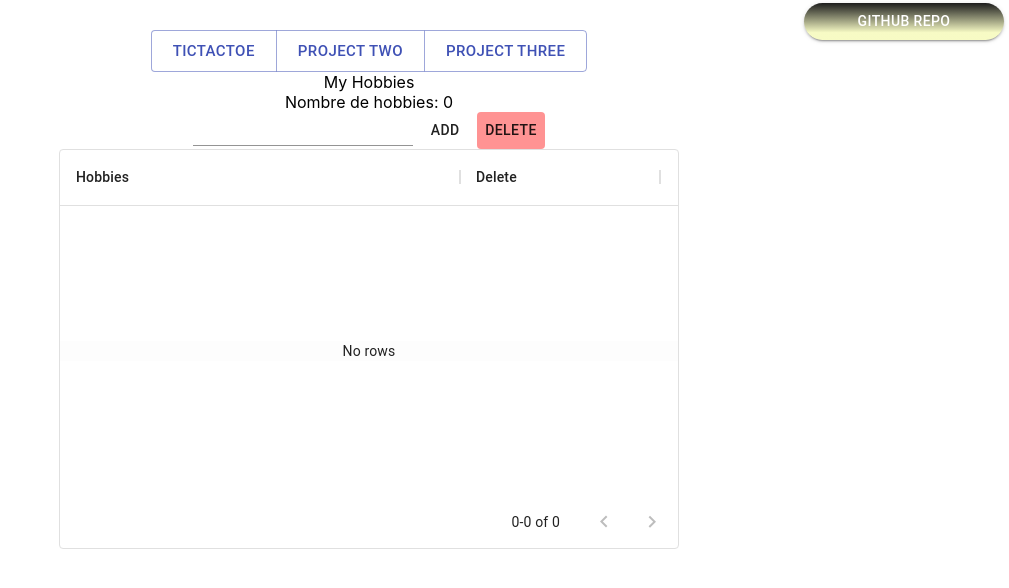
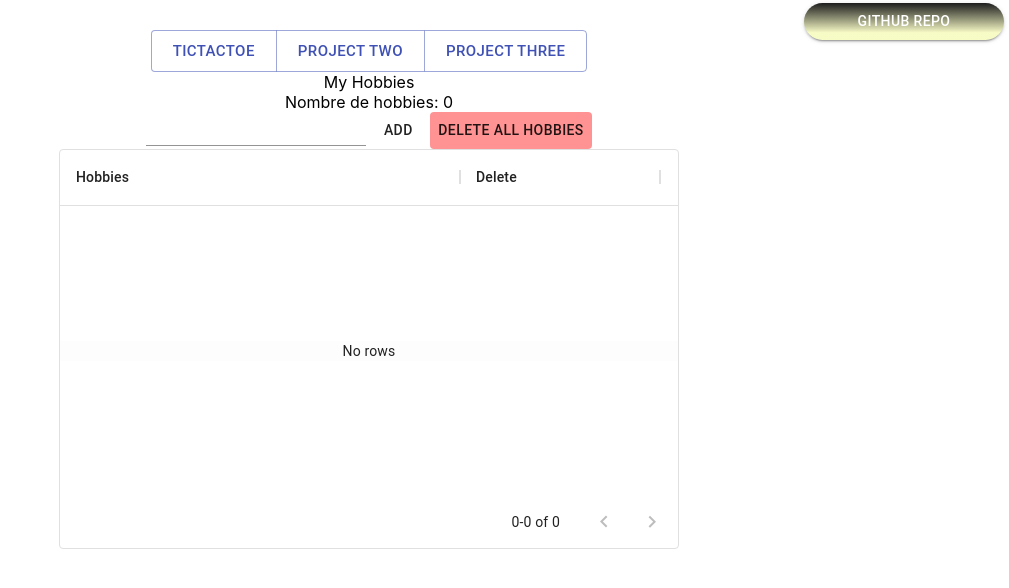
Before and after one commit to metasmash/tp3-web-buffa, a React (Create React App) app: page / in a window 1280 px wide. Both pictures are taken after a click on the button "PROJECT TWO". Shown: the top 588 px of the page, without its empty margins (271-1280 px from the left). Built offline with nearby package versions, Linux system fonts and the light colour scheme.

Commit message:
change title of button delete all hobbies

```diff
--- a/src/Components/Projects/MyHobbies/MyHobbies.jsx
+++ b/src/Components/Projects/MyHobbies/MyHobbies.jsx
@@ -45,7 +45,7 @@ export default function MyHobbies() {
                     style={{ backgroundColor: '#ff292980' }}
                     onClick={deleteAllHobbies}
                 >
-                    delete
+                    delete all hobbies
                 </Button>
             </div>
             <div
```
